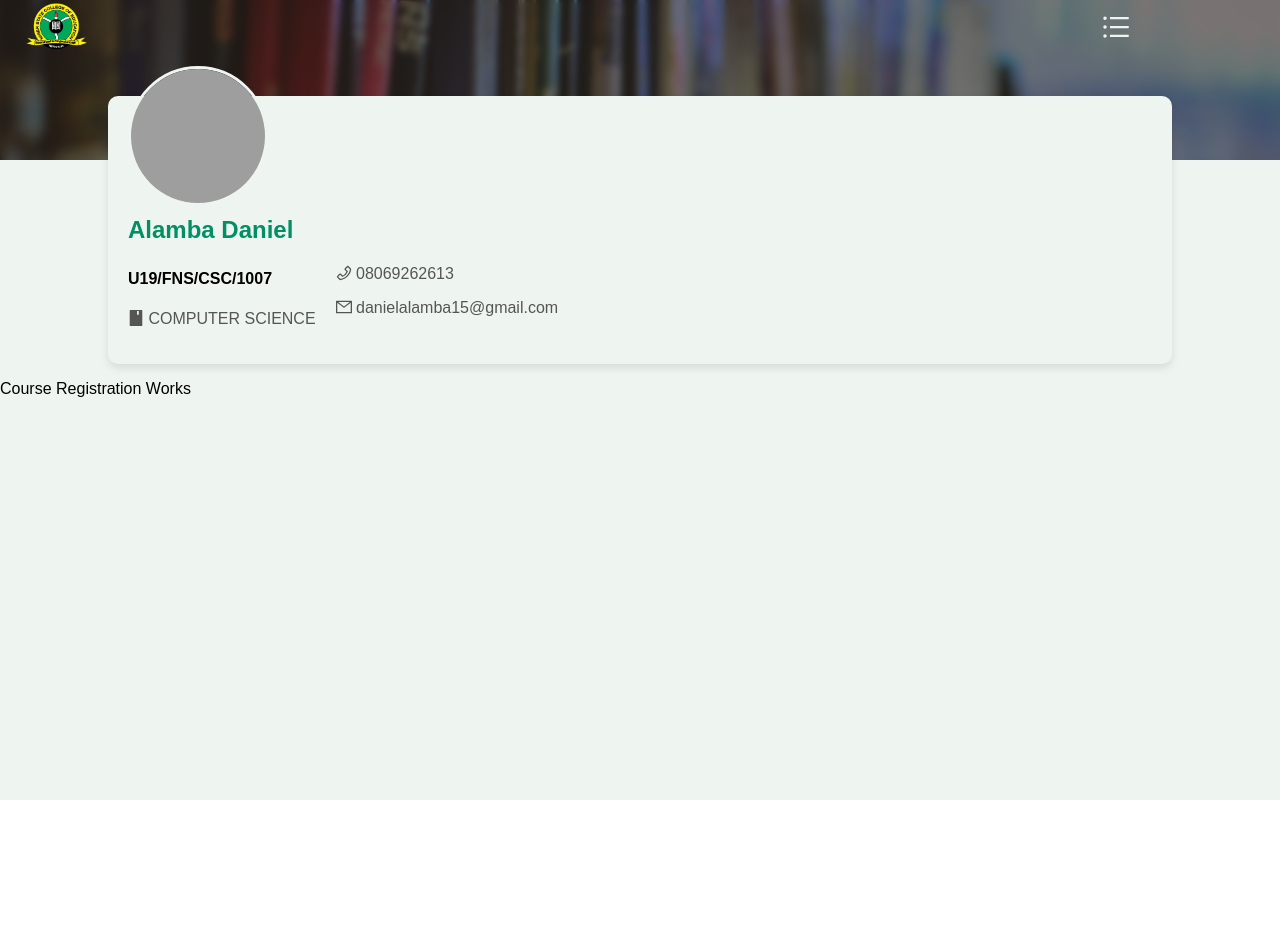
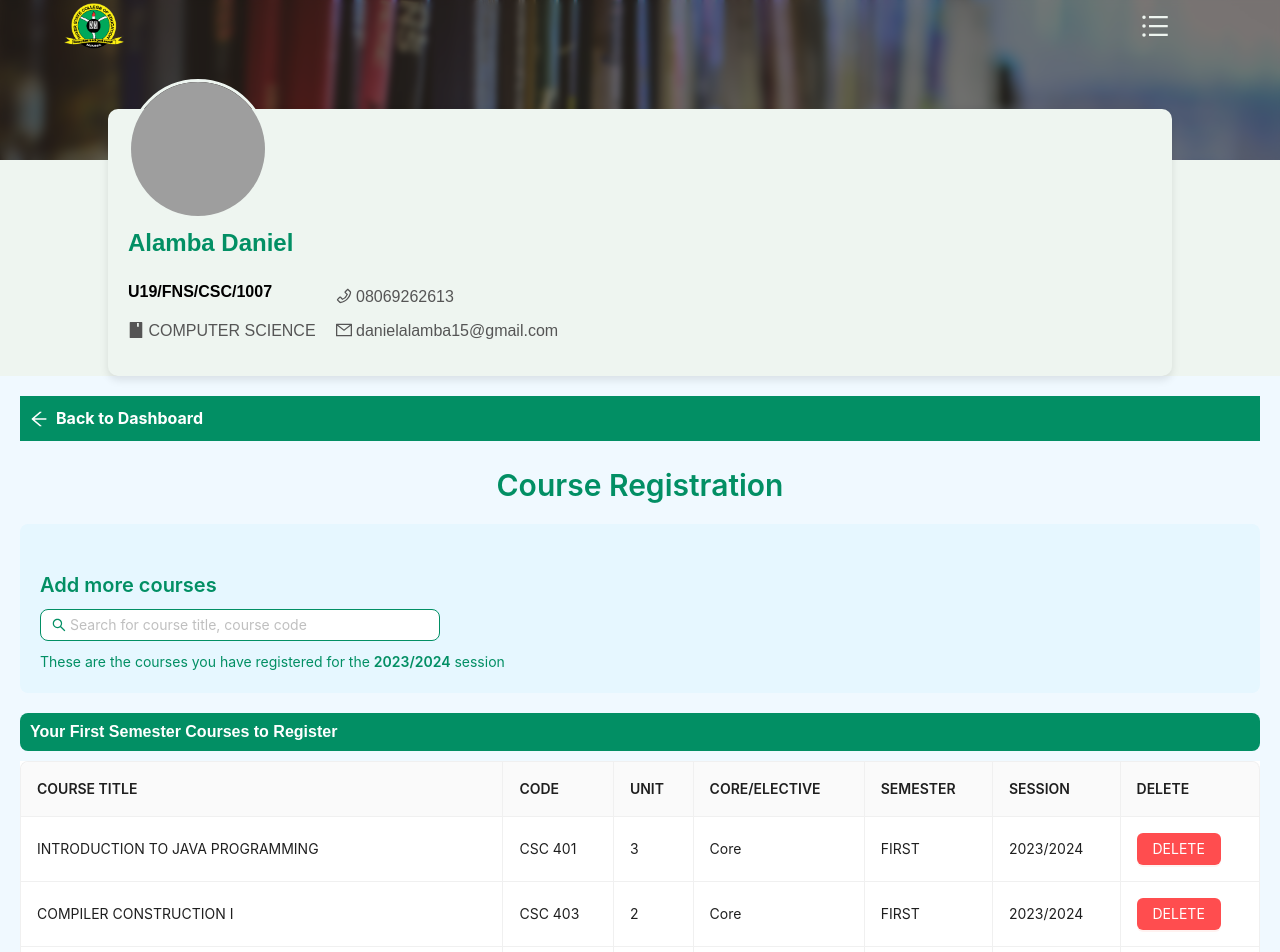
Before and after one commit to 1DLAMBA/coe_stdcnt_web_app, a React (Create React App) app: page /dashboard/Course_reg in a window 1280 px wide. Shown: the top 952 px of the page. Before the commit the page ends 800 px from the top, so only its background shows below. Built offline with nearby package versions, Linux system fonts and the light colour scheme; grey boxes are pictures that could not be loaded.

Commit message:
Course reg and title

```diff
--- a/src/components/main/Dashboard.css
+++ b/src/components/main/Dashboard.css
@@ -2,6 +2,7 @@
 /* App.css */
 /* @import '~bootstrap/dist/css/bootstrap.min.css'; */
 @media (min-width:500px) {
+  /* PC VIEW */
     .head img{
         width:5%;
         color: #eef5f0;
@@ -9,13 +10,39 @@
 
     .head{
         padding-top: 3px;
-        padding-left: 2%;
+        /* padding-bottom: 10px; */
+        padding-left: 5%;
         padding-right: 2%;
         margin-top: 0;
         display: flex;
         justify-content: space-between;
 
       }
+      .user-card {
+        background-color: #eef5f0;
+        border-radius: 10px;
+        padding: 20px;
+        margin-top: -4%;
+        box-shadow: 0px 4px 8px rgba(0, 0, 0, 0.1);
+        position: relative;
+        margin-left: auto;
+        margin-right: auto;
+        width: 80%;
+        z-index: 1;
+        /* width: 100%; */
+      }
+      .dashboard-container {
+        width: 100%;
+        /* max-width: 600px; */
+        margin: auto;
+        height: 20vh;
+        text-align: center;
+        font-family: Arial, sans-serif;
+        color: #028f64;
+        background-color: rgba(0, 0, 0, 0.507);
+        backdrop-filter: blur(3px);
+      }
+
 }
 @media (max-width:500px) {
     .head img{
@@ -31,17 +58,31 @@
         justify-content: space-between;
 
       }
+      .user-card {
+        background-color: #eef5f0;
+        border-radius: 10px;
+        padding: 20px;
+        margin-top: -17%;
+        box-shadow: 0px 4px 8px rgba(0, 0, 0, 0.1);
+        position: relative;
+        margin-left: auto;
+        margin-right: auto;
+        width: 80%;
+        z-index: 1;
+        /* width: 100%; */
       }
       .dashboard-container {
         width: 100%;
         /* max-width: 600px; */
         margin: auto;
-    height: 20vh;
+        height: 25vh;
         text-align: center;
         font-family: Arial, sans-serif;
         color: #028f64;
         background-color: rgba(0, 0, 0, 0.507);
         backdrop-filter: blur(3px);
+      }
+
 }
 
 
@@ -55,19 +96,7 @@
   }
 
   /* User information card styling */
-  .user-card {
-    background-color: #eef5f0;
-    border-radius: 10px;
-    padding: 20px;
-    margin-top: -5%;
-    box-shadow: 0px 4px 8px rgba(0, 0, 0, 0.1);
-    position: relative;
-    margin-left: auto;
-    margin-right: auto;
-    width: 80%;
-    z-index: 1;
-    /* width: 100%; */
-  }
+
 
   .info-hold{
     display: flex;
--- a/src/components/main/Dashboard.jsx
+++ b/src/components/main/Dashboard.jsx
@@ -122,7 +122,7 @@ const Dashboard = () => {
           <img src={logo} alt="User" />
 
           <Popover content={content} trigger="click">
-            <BarsOutlined style={{ fontSize: '2rem', color: '#eef5f0', fontWeight: '600px', marginRight:'10%' }} />
+            <BarsOutlined style={{ fontSize: '2rem', color: '#eef5f0', fontWeight: '600px', marginRight:'7%' }} />
           </Popover>
 
         </div>
@@ -148,7 +148,7 @@ const Dashboard = () => {
 
             </div>
 
-            <div>
+            <div style={{marginTop:'1%'}}>
               <p className="user-info"><PhoneOutlined /> 08069262613</p>
 
               <p className="user-info"><MailOutlined /> danielalamba15@gmail.com</p>
--- a/src/components/main/dashboard/Bio_data.jsx
+++ b/src/components/main/dashboard/Bio_data.jsx
@@ -108,25 +108,31 @@ const BioData = () => {
 
       <div className="bio-data-container">
         <Breadcrumb style={{ marginRight: 'auto' }} itemRender={itemRender} items={items} />
+        <Card bordered={false} style={{padding:0}} className="bio-data-card">
+        <div className="page-title">
+            <h2>Bio Data</h2>
+        </div>
+          <Col className="profile-section">
+          <div className="div">
 
-        <Card bordered={false} className="bio-data-card">
-          <Col  className="profile-section">
+              <Title level={4} className="name">
+                {bioData.fullName}
+              </Title>
+              <Text className="matric-number">{bioData.matricNumber}</Text>
+          </div>
+            <div>
             <Button color="danger" onClick={routeEdit} variant="outlined">
               Edit
             </Button>
-            <div>
 
-            <Title level={4} className="name">
-              {bioData.fullName}
-            </Title>
-            <Text className="matric-number">{bioData.matricNumber}</Text>
             </div>
           </Col>
-          <Row gutter={[16, 16]} justify="center">
+            <hr/>
+
             {/* Profile Section */}
 
             {/* Basic Information Section */}
-            <Col xs={24} sm={24} md={16} lg={20}>
+
               <Descriptions title="Personal Information" bordered column={{ xs: 1, sm: 1, md: 2 }}>
                 <Descriptions.Item label="Email">{bioData.email}</Descriptions.Item>
                 <Descriptions.Item label="Phone Number">{bioData.phoneNumber}</Descriptions.Item>
@@ -137,8 +143,8 @@ const BioData = () => {
                 <Descriptions.Item label="Religion">{bioData.religion}</Descriptions.Item>
                 <Descriptions.Item label="Nationality">{bioData.nationality}</Descriptions.Item>
               </Descriptions>
-            </Col>
-          </Row>
+
+
 
           <Divider />
 
--- a/src/components/main/dashboard/Course_reg.jsx
+++ b/src/components/main/dashboard/Course_reg.jsx
@@ -1,12 +1,106 @@
-import React from "react";
+import React, { useState } from 'react';
+import { Button, Input, Table, Typography, Space } from 'antd';
+import { ArrowLeftOutlined, SearchOutlined } from '@ant-design/icons';
 
+const { Title, Text } = Typography;
 
-function Course_reg(){
-    return(
-        <>
-        <p>Course Registration Works</p>
-        </>
-    )
+const Course_reg = () => {
+  const [courses, setCourses] = useState([
+    { title: 'INTRODUCTION TO JAVA PROGRAMMING', code: 'CSC 401', unit: 3, type: 'Core', semester: 'FIRST', session: '2023/2024' },
+    { title: 'COMPILER CONSTRUCTION I', code: 'CSC 403', unit: 2, type: 'Core', semester: 'FIRST', session: '2023/2024' },
+    { title: 'DATA COMMUNICATION AND NETWORK I', code: 'CSC 405', unit: 3, type: 'Core', semester: 'FIRST', session: '2023/2024' },
+    { title: 'OBJECT ORIENTED ANALYSIS AND DESIGN', code: 'CSC 409', unit: 2, type: 'Core', semester: 'FIRST', session: '2023/2024' },
+    { title: 'INTRODUCTION TO LINUX AND SHELL PROGRAMMING', code: 'CSC 407', unit: 2, type: 'Core', semester: 'FIRST', session: '2023/2024' },
+    { title: 'THEORY AND PROBLEMS OF SOFTWARE ENGINEERING', code: 'CSC 411', unit: 3, type: 'Core', semester: 'FIRST', session: '2023/2024' },
+  ]);
+
+  const handleDelete = (code) => {
+    setCourses(courses.filter(course => course.code !== code));
+  };
+
+  const columns = [
+    {
+      title: 'COURSE TITLE',
+      dataIndex: 'title',
+      key: 'title',
+    },
+    {
+      title: 'CODE',
+      dataIndex: 'code',
+      key: 'code',
+    },
+    {
+      title: 'UNIT',
+      dataIndex: 'unit',
+      key: 'unit',
+    },
+    {
+      title: 'CORE/ELECTIVE',
+      dataIndex: 'type',
+      key: 'type',
+    },
+    {
+      title: 'SEMESTER',
+      dataIndex: 'semester',
+      key: 'semester',
+    },
+    {
+      title: 'SESSION',
+      dataIndex: 'session',
+      key: 'session',
+    },
+    {
+      title: 'DELETE',
+      key: 'delete',
+      render: (_, record) => (
+        <Button
+          type="primary"
+          danger
+          onClick={() => handleDelete(record.code)}
+        >
+          DELETE
+        </Button>
+      ),
+    },
+  ];
+
+  return (
+    <div style={{ padding: '20px', backgroundColor: '#f0f9ff', minHeight: '100vh' }}>
+      <div style={{ backgroundColor: '#028f64', padding: '10px', color: 'white', display: 'flex', alignItems: 'center' }}>
+        <ArrowLeftOutlined style={{ fontSize: '18px', marginRight: '8px' }} />
+        <Text style={{ fontSize: '16px', fontWeight: 'bold', color: 'white' }}>Back to Dashboard</Text>
+      </div>
+
+      <div style={{ textAlign: 'center', margin: '20px 0' }}>
+        <Title level={2} style={{ color: '#028f64' }}>Course Registration</Title>
+      </div>
+
+      <div style={{ backgroundColor: '#e6f7ff', padding: '20px', borderRadius: '8px', marginBottom: '20px' }}>
+        <Title level={4} style={{ color: '#028f64' }}>Add more courses</Title>
+        <Input
+          placeholder="Search for course title, course code"
+          prefix={<SearchOutlined style={{ color: '#028f64' }} />}
+          style={{ borderRadius: '8px', borderColor: '#028f64', maxWidth: '400px' }}
+        />
+        <Text style={{ display: 'block', marginTop: '10px', color: '#028f64' }}>
+          These are the courses you have registered for the <strong>2023/2024</strong> session
+        </Text>
+      </div>
+
+      <div style={{ backgroundColor: '#028f64', color: 'white', padding: '10px', borderRadius: '8px', fontWeight: 'bold', marginBottom: '10px' }}>
+        Your First Semester Courses to Register
+      </div>
+
+      <Table
+        columns={columns}
+        dataSource={courses}
+        rowKey="code"
+        pagination={false}
+        bordered
+        style={{ backgroundColor: 'white' }}
+      />
+    </div>
+  );
 };
 
 export default Course_reg;
```
Lines whose indentation alone changed are shown as unchanged.
